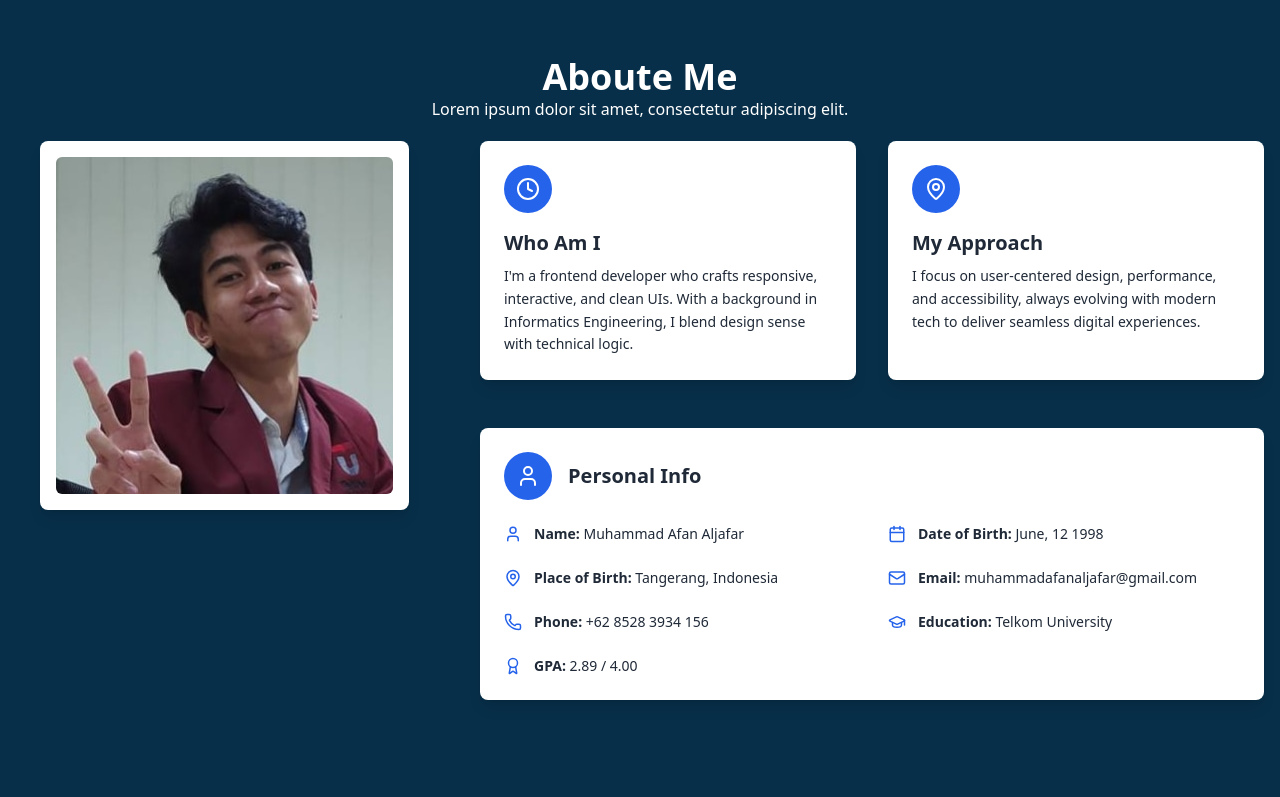
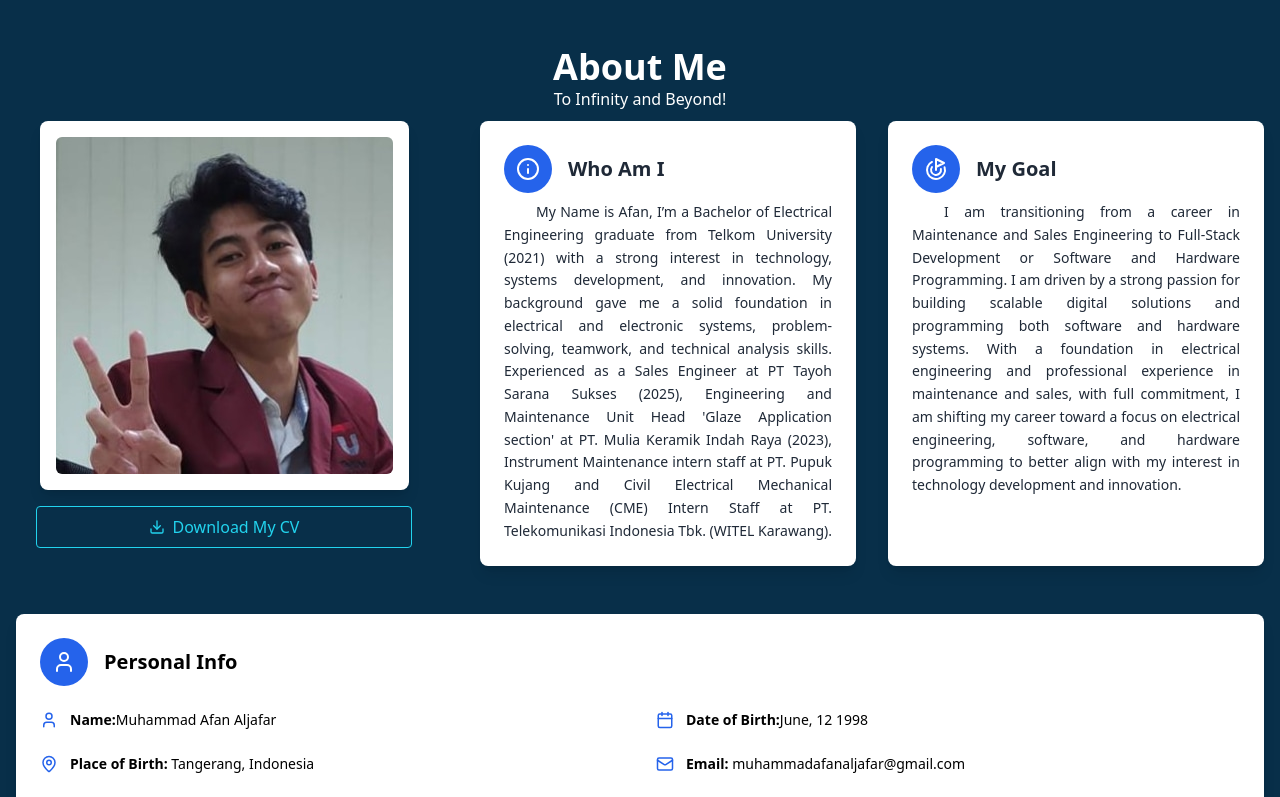
Before and after one commit to AfanAljafar/blog-portofolio, a React (Create React App) app: page /#/ in a window 1280 px wide. Shown: the part 880-1677 px from the top of the page. Built offline with nearby package versions, Linux system fonts and the light colour scheme; no server answers; the database is empty.

Commit message:
connect with supabase

```diff
--- a/public/index.html
+++ b/public/index.html
@@ -1,6 +1,8 @@
 <!DOCTYPE html>
 <html lang="en">
   <head>
+    <meta charset="UTF-8" />
+    <meta http-equiv="X-UA-Compatible" />
     <meta name="viewport" content="width=device-width, initial-scale=1.0" />
     <title>Afan Aljafar</title>
     <link rel="icon" href="favicon-v2.ico" type="image/ynoir-icon" />
--- a/src/components/sectionFive/SectionFive.js
+++ b/src/components/sectionFive/SectionFive.js
@@ -248,12 +248,12 @@ const SectionFive = forwardRef((props, ref) => {
       ref={ref}
       className="section-four w-screen min-h-screen pt-[72px] px-4 md:px-10 py-10 bg-transparent"
     >
-      {/* Judul */}
+      {/* title */}
       <div className="text-center mb-6">
         <h1 className="text-white text-4xl md:text-5xl font-bold">Skills.</h1>
       </div>
 
-      {/* Kontainer logo */}
+      {/* logo of skill platform container   */}
       <div className="bg-gray-100 py-12 px-4 rounded-xl shadow-inner w-full max-w-7xl mx-auto space-y-6">
         {[row1, row2, row3, row4].map((row, i) => (
           <div
--- a/src/components/sectionTwo/SectionTwo.js
+++ b/src/components/sectionTwo/SectionTwo.js
@@ -1,6 +1,5 @@
 import React, { forwardRef } from "react";
 import {
-  Clock,
   MapPin,
   Mail,
   Phone,
@@ -8,23 +7,24 @@ import {
   Calendar,
   User,
   Award,
+  Info,
+  Goal,
+  Download,
 } from "lucide-react";
 import profileImage from "../../assets/profile-linkedin.jpg";
 
 const SectionTwo = forwardRef((props, ref) => {
   return (
     <section ref={ref} className="min-w-screen min-h-screen pt-[72px] px-4">
-      <div className="flex flex-col m-[20px]">
+      <div className="flex flex-col m-[10px]">
         <h1 className="text-3xl md:text-4xl font-bold text-white text-center">
-          Aboute Me
+          {props.titleSection}
         </h1>
-        <p className="text-white text-center">
-          Lorem ipsum dolor sit amet, consectetur adipiscing elit.
-        </p>
+        <p className="text-white text-center">{props.summarySection}</p>
       </div>
       <div className="max-w-7xl mx-auto flex flex-col lg:flex-row items-center lg:items-start gap-12">
         {/* left column: profile picture */}
-        <div className="flex-shrink-0 w-full md:w-2/3 lg:w-1/3 flex justify-center">
+        <div className="flex-shrink-0 w-full md:w-2/3 lg:w-1/3 flex flex-col items-center gap-4">
           <div className="bg-white p-4 rounded-lg shadow-lg">
             <img
               src={profileImage}
@@ -32,43 +32,56 @@ const SectionTwo = forwardRef((props, ref) => {
               className="w-full h-auto max-w-[300px] sm:max-w-[350px] md:max-w-[400px] lg:max-w-full rounded-md object-cover"
             />
           </div>
+          <a
+            href={`${process.env.PUBLIC_URL}/Curriculum-Vitae-Muhammad-Afan-Aljafar.pdf`}
+            target="_blank"
+            rel="noopener noreferrer"
+            className="border border-cyan-400 text-cyan-400 py-2 px-28 rounded hover:bg-cyan-700 flex items-center gap-2 transition"
+          >
+            <Download size={16} />
+            Download My CV
+          </a>
         </div>
 
-        {/* right column: context description and personal info */}
+        {/* right column: context description */}
         <div className="flex-grow w-full lg:w-2/3 text-gray-800">
           {/* section card */}
           <div className="grid grid-cols-1 md:grid-cols-2 gap-8 mb-12">
             {/* card 1 */}
-            <div className="bg-white p-6 rounded-lg shadow-lg flex flex-col items-center text-center md:items-start md:text-left">
-              <div className="bg-blue-600 text-white p-3 rounded-full mb-4">
-                {/*icon card */}
-                <Clock size={24} />
+            <div className="bg-white p-6 rounded-lg shadow-lg">
+              {/* Icon + Heading Sejajar */}
+              <div className="flex items-center space-x-4 mb-2">
+                <div className="bg-blue-600 text-white p-3 rounded-full">
+                  <Info size={24} />
                 </div>
-              <h2 className="text-xl font-bold mb-2">Who Am I</h2>
-              <p className="text-sm leading-relaxed">
-                I'm a frontend developer who crafts responsive, interactive, and
-                clean UIs. With a background in Informatics Engineering, I blend
-                design sense with technical logic.
+                <h2 className="text-xl font-bold">Who Am I</h2>
+              </div>
+
+              {/* Deskripsi */}
+              <p className="indent-8 text-sm leading-relaxed text-justify">
+                {props.selfDesc}
               </p>
             </div>
 
             {/* card 2*/}
-            <div className="bg-white p-6 rounded-lg shadow-lg flex flex-col items-center text-center md:items-start md:text-left">
-              <div className="bg-blue-600 text-white p-3 rounded-full mb-4">
-                {/*icon card */}
-                <MapPin size={24} />{" "}
+            <div className="bg-white p-6 rounded-lg shadow-lg">
+              <div className="flex items-center space-x-4 mb-2">
+                <div className="bg-blue-600 text-white p-3 rounded-full">
+                  <Goal size={24} />
                 </div>
-              <h2 className="text-xl font-bold mb-2">My Approach</h2>
-              <p className="text-sm leading-relaxed">
-                I focus on user-centered design, performance, and accessibility,
-                always evolving with modern tech to deliver seamless digital
-                experiences.
+                <h2 className="text-xl font-bold">My Goal</h2>
+              </div>
+              <p className="indent-8 text-sm leading-relaxed text-justify">
+                {props.myGoal}
               </p>
             </div>
           </div>
+        </div>
+      </div>
 
+      <div className="max-w-7xl mx-auto flex flex-col lg:flex-row items-center lg:items-start gap-12">
         {/* Personal info */}
-          <div className="bg-white p-6 rounded-lg shadow-lg">
+        <div className="w-full bg-white p-6 rounded-lg shadow-lg">
           <div className="flex items-center gap-4 mb-6">
             <div className="bg-blue-600 text-white p-3 rounded-full">
               <User size={24} />
@@ -83,8 +96,8 @@ const SectionTwo = forwardRef((props, ref) => {
                 <User size={18} />
               </div>
               <p>
-                  <span className="font-semibold">Name:</span> Muhammad Afan
-                  Aljafar
+                <span className="font-semibold">Name:</span>
+                {props.name}
               </p>
             </div>
             <div className="flex items-center gap-3">
@@ -92,8 +105,8 @@ const SectionTwo = forwardRef((props, ref) => {
                 <Calendar size={18} />
               </div>
               <p>
-                  <span className="font-semibold">Date of Birth:</span> June, 12
-                  1998
+                <span className="font-semibold">Date of Birth:</span>
+                {props.birthDate}
               </p>
             </div>
 
@@ -104,7 +117,7 @@ const SectionTwo = forwardRef((props, ref) => {
               </div>
               <p>
                 <span className="font-semibold">Place of Birth:</span>{" "}
-                  Tangerang, Indonesia
+                {props.birthPlace}
               </p>
             </div>
             <div className="flex items-center gap-3">
@@ -112,8 +125,7 @@ const SectionTwo = forwardRef((props, ref) => {
                 <Mail size={18} />
               </div>
               <p>
-                  <span className="font-semibold">Email:</span>{" "}
-                  muhammadafanaljafar@gmail.com
+                <span className="font-semibold">Email:</span> {props.email}
               </p>
             </div>
 
@@ -123,8 +135,7 @@ const SectionTwo = forwardRef((props, ref) => {
                 <Phone size={18} />
               </div>
               <p>
-                  <span className="font-semibold">Phone:</span> +62 8528 3934
-                  156
+                <span className="font-semibold">Phone:</span> {props.phone}
               </p>
             </div>
             <div className="flex items-center gap-3">
@@ -132,8 +143,7 @@ const SectionTwo = forwardRef((props, ref) => {
                 <GraduationCap size={18} />
               </div>
               <p>
-                  <span className="font-semibold">Education:</span> Telkom
-                  University
+                <span className="font-semibold">Education:</span> {props.univ}
               </p>
             </div>
 
@@ -143,9 +153,8 @@ const SectionTwo = forwardRef((props, ref) => {
                 <Award size={18} />
               </div>
               <p>
-                  <span className="font-semibold">GPA:</span> 2.89 / 4.00
+                <span className="font-semibold">GPA:</span> {props.gpa}
               </p>
-              </div>
             </div>
           </div>
         </div>
--- a/src/pages/home/Home.js
+++ b/src/pages/home/Home.js
@@ -46,11 +46,49 @@ const Home = ({
         gpa={"2.89 / 4.00"}
         ref={sectionHomeRef}
       />
-      <SectionTwo ref={section2Ref} />
+      <SectionTwo
+        titleSection={"About Me"}
+        summarySection={"To Infinity and Beyond!"}
+        selfDesc={`My Name is Afan, I’m a Bachelor of Electrical Engineering
+                graduate from Telkom University (2021) with a strong interest in
+                technology, systems development, and innovation. My background
+                gave me a solid foundation in electrical and electronic systems,
+                problem-solving, teamwork, and technical analysis skills.
+                Experienced as a Sales Engineer at PT Tayoh Sarana Sukses
+                (2025), Engineering and Maintenance Unit Head 'Glaze Application
+                section' at PT. Mulia Keramik Indah Raya (2023), Instrument
+                Maintenance intern staff at PT. Pupuk Kujang and Civil
+                Electrical Mechanical Maintenance (CME) Intern Staff at PT.
+                Telekomunikasi Indonesia Tbk. (WITEL Karawang).`}
+        myGoal={`I am transitioning from a career in Maintenance and Sales
+                Engineering to Full-Stack Development or Software and Hardware
+                Programming. I am driven by a strong passion for building
+                scalable digital solutions and programming both software and
+                hardware systems. With a foundation in electrical engineering
+                and professional experience in maintenance and sales, with full
+                commitment, I am shifting my career toward a focus on electrical
+                engineering, software, and hardware programming to better align
+                with my interest in technology development and innovation.`}
+        name={`Muhammad Afan Aljafar`}
+        birthDate={`June, 12 1998`}
+        birthPlace={`Tangerang, Indonesia`}
+        email={`muhammadafanaljafar@gmail.com`}
+        phone={`+62 8528 3934 156`}
+        univ={`Telkom University`}
+        gpa={`2.89 / 4.00`}
+        ref={section2Ref}
+      />
       <SectionThree ref={section3Ref} />
       <SectionFour ref={section4Ref} />
       <SectionFive ref={section5Ref} />
-      <SectionSix ref={section6Ref} />
+      <SectionSix
+        props={{
+          testimonialTitle: `What People Say`,
+          testimonialTagLine: ` Voices from clients, collaborators, and friends who have experienced
+          my work`,
+        }}
+        ref={section6Ref}
+      />
       <SectionSeven ref={section7Ref} />
     </div>
   );
```
Also changed, not shown: src/components/sectionFour/SectionFour.js (+6 -5 lines), src/components/sectionSeven/SectionSeven.js (+45 -18 lines), src/components/sectionSix/SectionSix.js (+30 -106 lines), src/components/sectionSix/ratingInput/RatingInput.js (added, +25 -0 lines), src/components/sectionThree/SectionThree.js (+3 -7 lines), 1 other file (tests, documents, lock files or other folders). Lines whose indentation alone changed are shown as unchanged.
